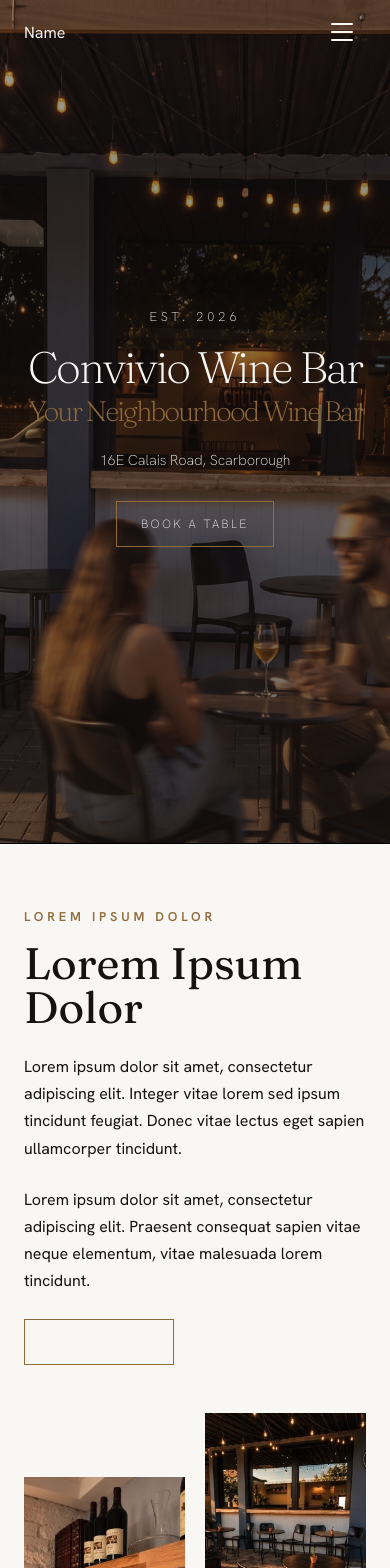
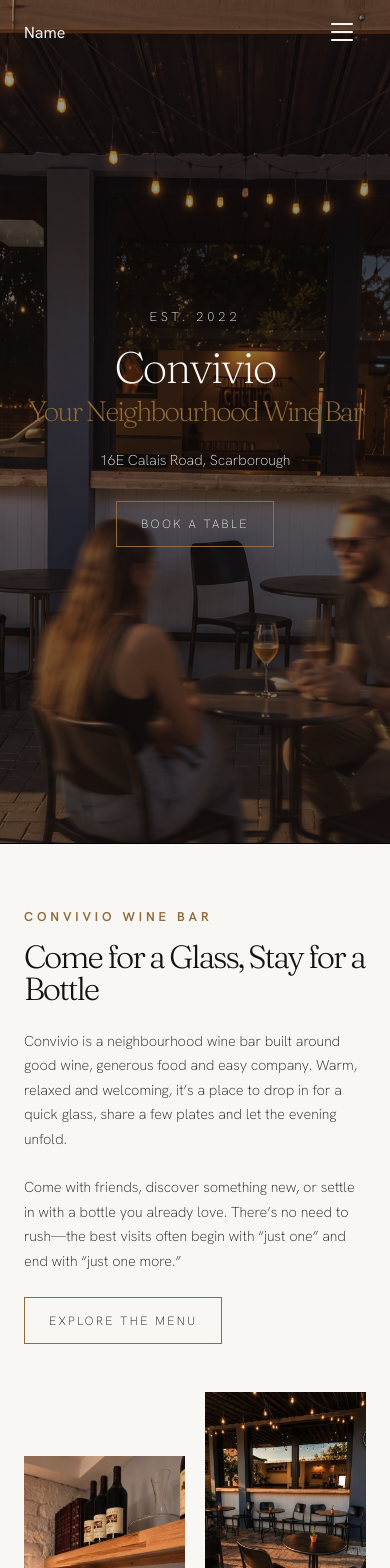
Before and after one commit to DevifyDev/convivio, a Next.js app: page / in a window 390 px wide. Shown: the top 1568 px of the page. Built offline with nearby package versions, Linux system fonts and the light colour scheme.

Commit message:
Added content to section eyebrows & headings

```diff
--- a/src/components/About/About.module.css
+++ b/src/components/About/About.module.css
@@ -31,17 +31,19 @@
   margin-top: 0;
   margin-bottom: 1.5rem;
   color: var(--primary-black);
-  font-size: 3.5rem;
-  font-weight: 400;
+  font-size: 2.25rem;
+  font-weight: 300;
   line-height: 1;
+  letter-spacing: -2px;
 }
 
 .paragraph {
   margin-top: 0;
   margin-bottom: 1.5rem;
   color: var(--secondary-black);
-  font-size: 1rem;
+  font-size: 0.9rem;
   line-height: 1.7;
+  font-weight: 200;
 }
 
 .images {
@@ -100,7 +102,7 @@
   }
 
   .heading {
-    font-size: 2.75rem;
+    font-size: 2rem;
   }
 
   .images {
--- a/src/components/About/About.tsx
+++ b/src/components/About/About.tsx
@@ -7,23 +7,23 @@ export default function About() {
     <section className={styles.about} id='about'>
       <div className={styles.container}>
         <div className={styles.content}>
-          <p className={styles.eyebrow}>Lorem Ipsum Dolor</p>
+          <p className={styles.eyebrow}>Convivio Wine Bar</p>
 
-          <h2 className={styles.heading}>Lorem Ipsum Dolor</h2>
+          <h2 className={styles.heading}>Come for a Glass, Stay for a Bottle</h2>
 
           <p className={styles.paragraph}>
-            Lorem ipsum dolor sit amet, consectetur adipiscing elit. Integer
-            vitae lorem sed ipsum tincidunt feugiat. Donec vitae lectus eget
-            sapien ullamcorper tincidunt.
+            Convivio is a neighbourhood wine bar built around good wine, generous food and
+            easy company. Warm, relaxed and welcoming, it’s a place to drop in for a quick
+            glass, share a few plates and let the evening unfold.
           </p>
 
           <p className={styles.paragraph}>
-            Lorem ipsum dolor sit amet, consectetur adipiscing elit. Praesent
-            consequat sapien vitae neque elementum, vitae malesuada lorem
-            tincidunt.
+            Come with friends, discover something new, or settle in with a bottle you
+            already love. There’s no need to rush—the best visits often begin with “just one”
+            and end with “just one more.”
           </p>
 
-          <Button label='Lorem Ipsum' href='#' variant='cta' />
+          <Button label='Explore the Menu' href='#menu' variant='ctaLight' />
         </div>
 
         <div className={styles.images}>
--- a/src/components/Button/Button.module.css
+++ b/src/components/Button/Button.module.css
@@ -60,3 +60,13 @@
   outline: 2px solid var(--primary-gold);
   outline-offset: 4px;
 }
+
+.ctaLight {
+  padding: 0.9rem 1.5rem;
+  border: 1px solid var(--primary-gold);
+  color: var(--primary-black);
+  font-size: 0.75rem;
+  font-weight: 200;
+  letter-spacing: 0.2em;
+  text-transform: uppercase;
+}
--- a/src/components/Button/Button.tsx
+++ b/src/components/Button/Button.tsx
@@ -1,16 +1,27 @@
 import styles from './Button.module.css'
 
-type ButtonVariant = 'primary' | 'cta' | 'ctaLarge'
+type ButtonVariant = 'primary' | 'cta' | 'ctaLight' | 'ctaLarge'
 
 type ButtonProps = {
   label: string
   href: string
   variant?: ButtonVariant
+  target?: '_self' | '_blank'
 }
 
-export default function Button({ label, href, variant = 'primary' }: ButtonProps) {
+export default function Button({
+  label,
+  href,
+  variant = 'primary',
+  target = '_self'
+}: ButtonProps) {
   return (
-    <a className={`${styles.button} ${styles[variant]}`} href={href}>
+    <a
+      className={`${styles.button} ${styles[variant]}`}
+      href={href}
+      target={target}
+      rel={target === '_blank' ? 'noopener noreferrer' : undefined}
+    >
       {label}
     </a>
   )
--- a/src/components/Gallery/Gallery.module.css
+++ b/src/components/Gallery/Gallery.module.css
@@ -28,8 +28,9 @@
   margin-top: 0;
   margin-bottom: 1.5rem;
   color: var(--primary-black);
-  font-size: 3.5rem;
-  font-weight: 400;
+  font-size: 2.25rem;
+  font-weight: 300;
+  letter-spacing: -2px;
 }
 
 .divider {
@@ -102,7 +103,7 @@
   }
 
   .heading {
-    font-size: 2.75rem;
+    font-size: 2rem;
   }
 
   .galleryGrid {
--- a/src/components/Gallery/Gallery.tsx
+++ b/src/components/Gallery/Gallery.tsx
@@ -85,8 +85,8 @@ export default function Gallery() {
     <section className={styles.gallery} id='gallery'>
       <div className={styles.container}>
         <header className={styles.header}>
-          <p className={styles.eyebrow}>Lorem Ipsum Dolor</p>
-          <h2 className={styles.heading}>Lorem Ipsum</h2>
+          <p className={styles.eyebrow}>Inside Convivio</p>
+          <h2 className={styles.heading}>Food, Wine & Good Company</h2>
 
           <div className={styles.divider}>
             <span className={styles.line}></span>
@@ -128,7 +128,7 @@ export default function Gallery() {
         </div>
 
         <div className={styles.ctaContainer}>
-          <Button label='Lorem Ipsum' href='#' variant='ctaLarge' />
+          <Button label='See More On Instagram' href='https://www.instagram.com/conviviowinebar/?hl=en' variant='ctaLarge' target='_blank' />
         </div>
       </div>
     </section>
--- a/src/components/Hero/Hero.module.css
+++ b/src/components/Hero/Hero.module.css
@@ -37,7 +37,7 @@
 .title {
   margin: 0;
   color: var(--primary-white);
-  font-size: 2.5rem;
+  font-size: 3rem;
   font-weight: 200;
   line-height: 1;
   letter-spacing: -2px;
--- a/src/components/Hero/Hero.tsx
+++ b/src/components/Hero/Hero.tsx
@@ -6,15 +6,15 @@ export default function Hero() {
     <section className={styles.hero}>
       <div className={styles.content}>
 
-        <p className={styles.eyebrow}>EST. 2026 </p>
+        <p className={styles.eyebrow}>EST. 2022 </p>
 
-        <h1 className={styles.title}>Convivio Wine Bar</h1>
+        <h1 className={styles.title}>Convivio</h1>
 
         <h2 className={styles.subtitle}>Your Neighbourhood Wine Bar</h2>
 
         <p className={styles.address}>16E Calais Road, Scarborough</p>
 
-        <Button label='Book A Table' href='#menu' variant='cta' />
+        <Button label='Book A Table' href='https://bookings.nowbookit.com/?accountid=d2961a38-34a5-4012-8856-aebf1af4bdee&venueid=11218&theme=dark&colors=hex,37474f' variant='cta' target='_blank' />
 
       </div>
     </section>
--- a/src/components/Location/Location.module.css
+++ b/src/components/Location/Location.module.css
@@ -30,8 +30,9 @@
   margin-top: 0;
   margin-bottom: 1.5rem;
   color: var(--dark-text);
-  font-size: 3.5rem;
-  font-weight: 400;
+  font-size: 2.25rem;
+  font-weight: 300;
+  letter-spacing: -2px;
 }
 
 .divider {
@@ -215,7 +216,7 @@ a.value:hover {
   }
 
   .heading {
-    font-size: 2.75rem;
+    font-size: 2rem;
   }
 
   .content {
--- a/src/components/Location/Location.tsx
+++ b/src/components/Location/Location.tsx
@@ -5,8 +5,8 @@ export default function Location() {
     <section className={styles.location} id='contact'>
       <div className={styles.container}>
         <header className={styles.header}>
-          <p className={styles.eyebrow}>Lorem Ipsum Dolor</p>
-          <h2 className={styles.heading}>Lorem Ipsum</h2>
+          <p className={styles.eyebrow}>Visit Convivio</p>
+          <h2 className={styles.heading}>Find Us in Scarborough</h2>
 
           <div className={styles.divider}>
             <span className={styles.line}></span>
--- a/workspace.js
+++ b/workspace.js
@@ -14,8 +14,8 @@ const files = [
   // './src/components/About/About.tsx',
   // './src/components/About/About.module.css',
 
-  // './src/components/Button/Button.tsx',
-  // './src/components/Button/Button.module.css',
+  './src/components/Button/Button.tsx',
+  './src/components/Button/Button.module.css',
 
   // './src/components/Contact/Contact.tsx',
   // './src/components/Contact/Contact.module.css',
```
